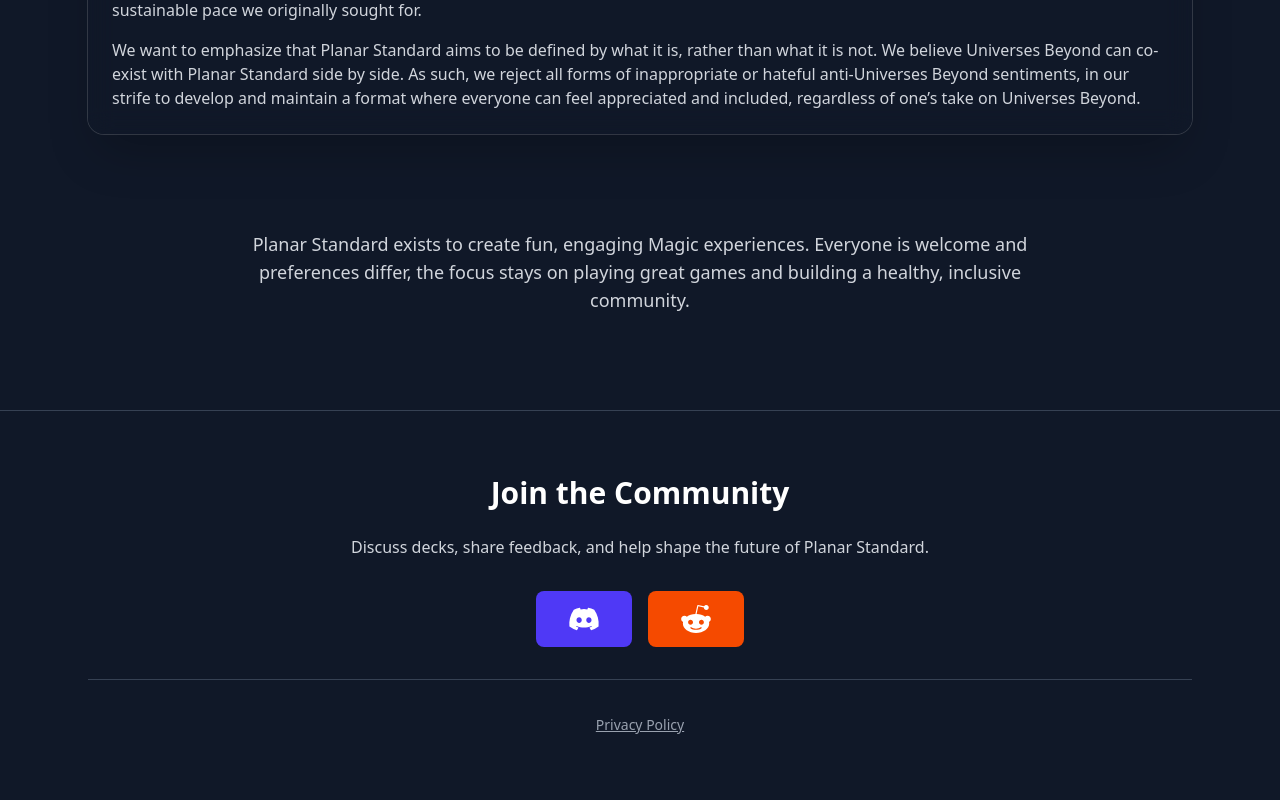
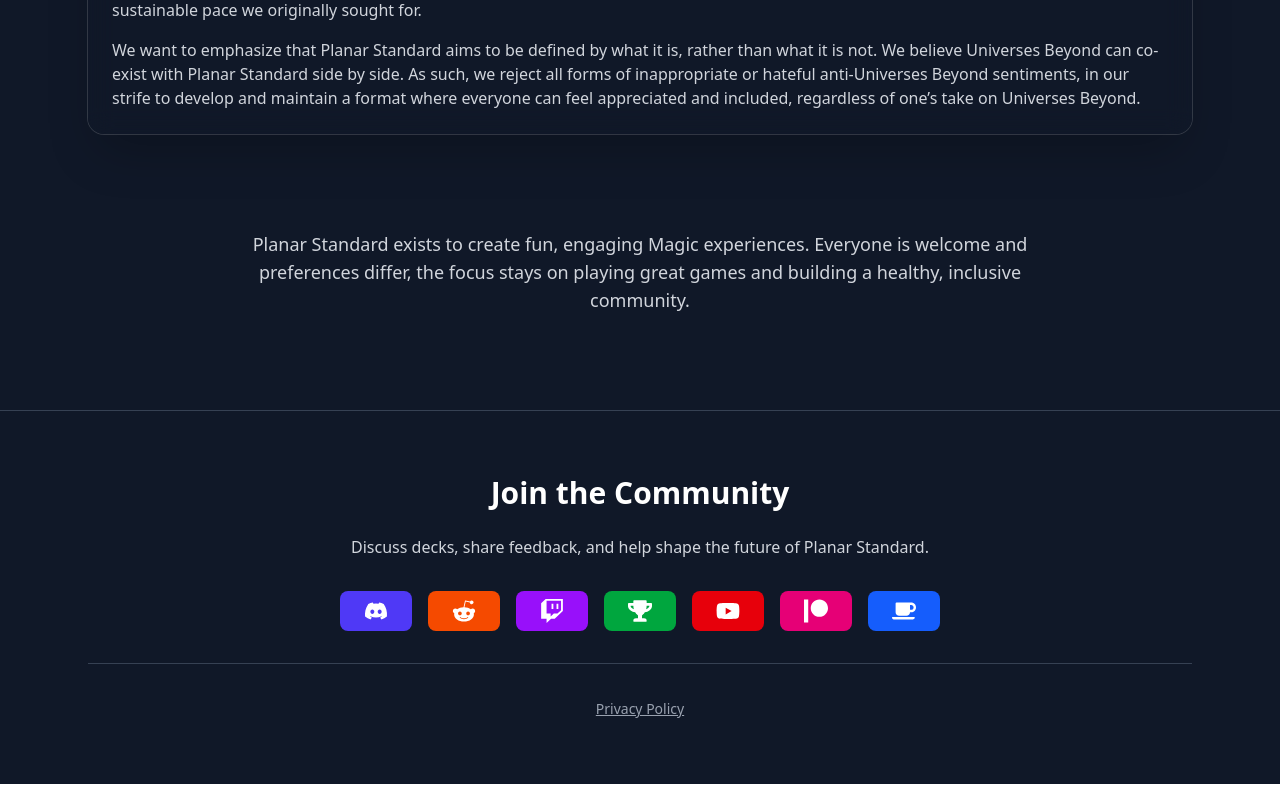
Before and after one commit to PlanarStandardMTG/frontend, a React (Vite) app: page / in a window 1280 px wide. Shown: the part 911-1711 px from the top of the page. Built offline with nearby package versions, Linux system fonts and the light colour scheme; no server answers.

Commit message:
footer links added

```diff
--- a/src/components/Footer.tsx
+++ b/src/components/Footer.tsx
@@ -1,4 +1,4 @@
-import { FaDiscord, FaRedditAlien } from 'react-icons/fa';
+import { FaDiscord, FaRedditAlien, FaTwitch, FaYoutube, FaPatreon, FaCoffee, FaTrophy } from 'react-icons/fa';
 import { PrivacyPolicy } from './PrivacyPolicy';
 
 export function Footer() {
@@ -11,22 +11,62 @@ export function Footer() {
           Planar Standard.
         </p>
 
-        <div className="flex flex-col sm:flex-row justify-center gap-4">
+        <div className="flex flex-wrap justify-center gap-4">
           <a
             href="https://discord.gg/eeYH9XMCjT"
             rel="noreferrer"
             target="_blank"
-            className="inline-flex items-center justify-center px-8 py-3 bg-indigo-600 hover:bg-indigo-700 font-semibold rounded-lg transition-colors"
+            className="inline-flex items-center justify-center px-6 py-2 bg-indigo-600 hover:bg-indigo-700 font-semibold rounded-lg transition-colors"
           >
-            <FaDiscord className="w-8 h-8" />
+            <FaDiscord className="w-6 h-6" />
           </a>
           <a
             href="https://www.reddit.com/r/planarMTG/"
             target="_blank"
             rel="noreferrer"
-            className="inline-flex items-center justify-center px-8 py-3 bg-orange-600 hover:bg-orange-700 font-semibold rounded-lg transition-colors"
+            className="inline-flex items-center justify-center px-6 py-2 bg-orange-600 hover:bg-orange-700 font-semibold rounded-lg transition-colors"
           >
-            <FaRedditAlien className="w-8 h-8" />
+            <FaRedditAlien className="w-6 h-6" />
+          </a>
+          <a
+            href="https://www.twitch.tv/planar_standaed_mtg"
+            target="_blank"
+            rel="noreferrer"
+            className="inline-flex items-center justify-center px-6 py-2 bg-purple-600 hover:bg-purple-700 font-semibold rounded-lg transition-colors"
+          >
+            <FaTwitch className="w-6 h-6" />
+          </a>
+          <a
+            href="https://challonge.com/communities/planarstandardmtg"
+            target="_blank"
+            rel="noreferrer"
+            className="inline-flex items-center justify-center px-6 py-2 bg-green-600 hover:bg-green-700 font-semibold rounded-lg transition-colors"
+          >
+            <FaTrophy className="w-6 h-6" />
+          </a>
+          <a
+            href="https://www.youtube.com/@PlanarStandardMTG"
+            target="_blank"
+            rel="noreferrer"
+            className="inline-flex items-center justify-center px-6 py-2 bg-red-600 hover:bg-red-700 font-semibold rounded-lg transition-colors"
+          >
+            <FaYoutube className="w-6 h-6" />
+          </a>
+          <a
+            href="https://www.patreon.com/cw/PlanarMTG"
+            target="_blank"
+            rel="noreferrer"
+            className="inline-flex items-center justify-center px-6 py-2 bg-pink-600 hover:bg-pink-700 font-semibold rounded-lg transition-colors"
+          >
+            <FaPatreon className="w-6 h-6" />
+          </a>
+          <a
+            href="https://ko-fi.com/planarmtg"
+            target="_blank"
+            rel="noreferrer"
+            className="inline-flex items-center justify-center px-6 py-2 bg-blue-600 hover:bg-blue-700 font-semibold rounded-lg transition-colors"
+          >
+            <FaCoffee className="w-6 h-6" />
           </a>
         </div>
 
```
